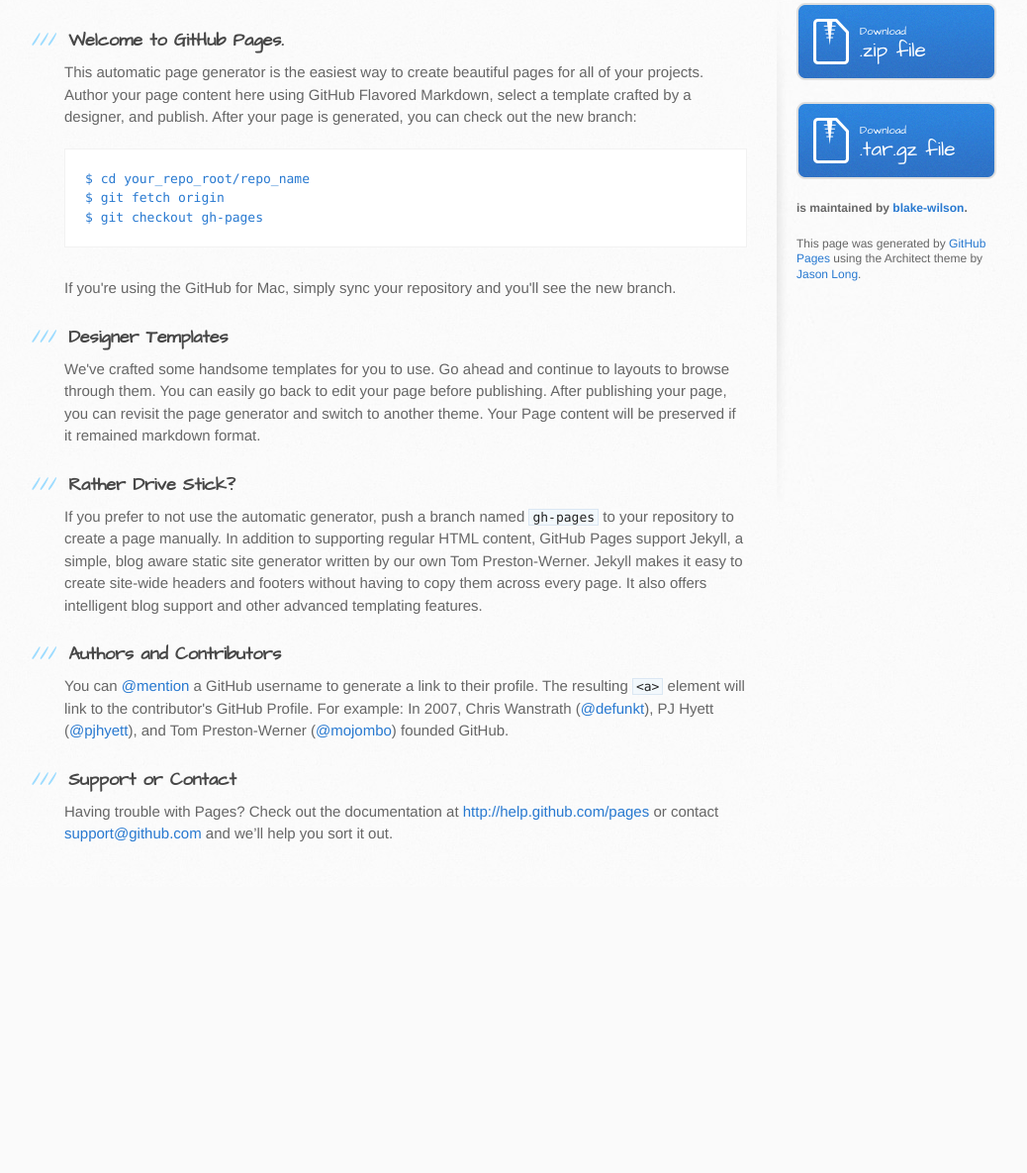
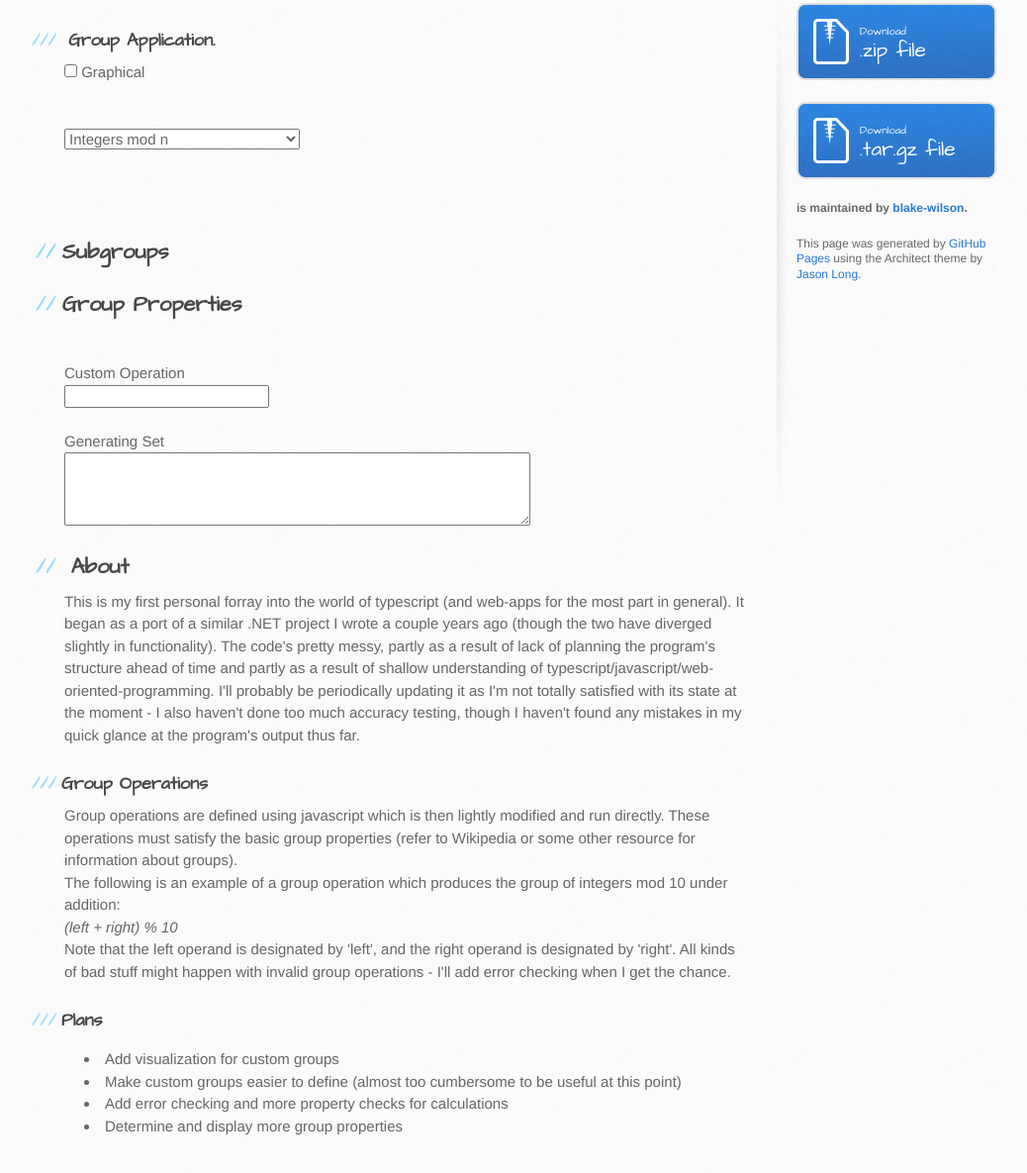
Before and after one commit to blake-wilson/groups, a plain HTML site: page index.html in a window 1280 px wide. Shown: the part 229-1414 px from the top of the page at 99% size, without its empty margins (105-1143 px from the left). Before the commit the page ends 1125 px from the top, so only its background shows below. Drawn offline with Linux system fonts and the light colour scheme.

Commit message:
Updated site to actually have project in it.

```diff
--- a/index.html
+++ b/index.html
@@ -8,6 +8,7 @@
     <link rel="stylesheet" type="text/css" href="stylesheets/stylesheet.css" media="screen">
     <link rel="stylesheet" type="text/css" href="stylesheets/pygment_trac.css" media="screen">
     <link rel="stylesheet" type="text/css" href="stylesheets/print.css" media="print">
+	<link rel="stylesheet" type="text/css" href="stylesheets/groups.css" media="screen">
 
     <!--[if lt IE 9]>
     <script src="//html5shiv.googlecode.com/svn/trunk/html5.js"></script>
@@ -29,37 +30,103 @@
       <div class="inner clearfix">
         <section id="main-content">
           <h3>
-<a id="welcome-to-github-pages" class="anchor" href="#welcome-to-github-pages" aria-hidden="true"><span class="octicon octicon-link"></span></a>Welcome to GitHub Pages.</h3>
+<a id="welcome-to-github-pages" class="anchor" href="#welcome-to-github-pages" aria-hidden="true"><span class="octicon octicon-link"></span></a>Group Application.</h3>
 
-<p>This automatic page generator is the easiest way to create beautiful pages for all of your projects. Author your page content here using GitHub Flavored Markdown, select a template crafted by a designer, and publish. After your page is generated, you can check out the new branch:</p>
+<div>
+    <input type="checkbox" id="graphical_table" value="graphical">
+    <label for="graphical_table">Graphical</label>
 
-<pre><code>$ cd your_repo_root/repo_name
-$ git fetch origin
-$ git checkout gh-pages
-</code></pre>
+    <div style="max-height: 50em; overflow-y: auto;">
+        <table id="cayley_table" style="overflow-x:scroll; white-space: nowrap">
+        </table>
+    </div>
 
-<p>If you're using the GitHub for Mac, simply sync your repository and you'll see the new branch.</p>
+    <div>
+        <table>
+            <tr id="op_window">
+                <!-- element operation window -->
+            </tr>
+        </table>
+    </div>
 
-<h3>
-<a id="designer-templates" class="anchor" href="#designer-templates" aria-hidden="true"><span class="octicon octicon-link"></span></a>Designer Templates</h3>
+    <div>
+        <br />
+        <br />
 
-<p>We've crafted some handsome templates for you to use. Go ahead and continue to layouts to browse through them. You can easily go back to edit your page before publishing. After publishing your page, you can revisit the page generator and switch to another theme. Your Page content will be preserved if it remained markdown format.</p>
+        <select id="pre_def_groups">
+            <option value="1" selected="selected">Integers mod n</option>
+            <option value="2">"Color Group" (Z_n x Z_n x Z_n)</option>
+            <option value="3">Dihedral Group</option>
+            <option value="4">Custom Group</option>
+        </select>
 
-<h3>
-<a id="rather-drive-stick" class="anchor" href="#rather-drive-stick" aria-hidden="true"><span class="octicon octicon-link"></span></a>Rather Drive Stick?</h3>
+        <br /><br />
 
-<p>If you prefer to not use the automatic generator, push a branch named <code>gh-pages</code> to your repository to create a page manually. In addition to supporting regular HTML content, GitHub Pages support Jekyll, a simple, blog aware static site generator written by our own Tom Preston-Werner. Jekyll makes it easy to create site-wide headers and footers without having to copy them across every page. It also offers intelligent blog support and other advanced templating features.</p>
+        <div id="info">
+            <div id="prompts">
+                <!-- div for user prompts related to specific groups -->
+            </div>
+        </div>
 
-<h3>
-<a id="authors-and-contributors" class="anchor" href="#authors-and-contributors" aria-hidden="true"><span class="octicon octicon-link"></span></a>Authors and Contributors</h3>
+        <br />
+        <br />
 
-<p>You can <a href="https://github.com/blog/821" class="user-mention">@mention</a> a GitHub username to generate a link to their profile. The resulting <code>&lt;a&gt;</code> element will link to the contributor's GitHub Profile. For example: In 2007, Chris Wanstrath (<a href="https://github.com/defunkt" class="user-mention">@defunkt</a>), PJ Hyett (<a href="https://github.com/pjhyett" class="user-mention">@pjhyett</a>), and Tom Preston-Werner (<a href="https://github.com/mojombo" class="user-mention">@mojombo</a>) founded GitHub.</p>
+        <h2>Subgroups</h2>
+        <ul id="subgroupsList">
+            <!-- subgroups section -->
+        </ul>
+        <h2>Group Properties</h2>
+        <ul id="propertiesList">
+            <!-- properties list -->
+        </ul>
 
-<h3>
-<a id="support-or-contact" class="anchor" href="#support-or-contact" aria-hidden="true"><span class="octicon octicon-link"></span></a>Support or Contact</h3>
+        <br />
+        Custom Operation
+        <br />
+        <input type="text" id="operation">
+        <br /><br />
+        Generating Set
+        <br />
+        <textarea rows="3" cols="50" id="userElts">
+        </textarea>
 
-<p>Having trouble with Pages? Check out the documentation at <a href="http://help.github.com/pages">http://help.github.com/pages</a> or contact <a href="mailto:support@github.com">support@github.com</a> and we’ll help you sort it out.</p>
-        </section>
+
+    </div>
+
+    <script src="javascripts/app.js"></script>
+
+</div>
+
+<h2>
+About
+</h2>
+    <p>
+        This is my first personal forray into the world of typescript (and web-apps for the most part in general).  It began as a port of a similar .NET project I wrote a couple years ago (though the two have diverged slightly in functionality).
+        The code's pretty messy, partly as a result of lack of planning the program's structure ahead of time and partly as a result of shallow understanding of typescript/javascript/web-oriented-programming.  I'll
+        probably be periodically updating it as I'm not totally satisfied with its state at the moment - I also haven't done too much accuracy testing, though I haven't found any mistakes
+        in my quick glance at the program's output thus far.
+    </p>
+    <h3>Group Operations</h3>
+    <p>
+        Group operations are defined using javascript which is then lightly modified and run directly.  These operations must satisfy the basic group properties (refer to Wikipedia or some other resource
+        for information about groups).
+        <br/>
+        The following is an example of a group operation which produces the group of integers mod 10 under addition:
+        <br />
+        <em>(left + right) % 10</em>
+        <br />
+        Note that the left operand is designated by 'left', and the right operand is designated by 'right'.  All kinds of bad stuff might happen with invalid group operations - I'll add error checking when I get the chance.
+    </p>
+
+    <h3>Plans</h3>
+    <ul>
+        <li>Add visualization for custom groups</li>
+        <li>Make custom groups easier to define (almost too cumbersome to be useful at this point)</li>
+        <li>Add error checking and more property checks for calculations</li>
+        <li>Determine and display more group properties</li>
+    </ul>
+    </section>
+
 
         <aside id="sidebar">
           <a href="https://github.com/blake-wilson/groups/zipball/master" class="button">
--- /dev/null
+++ b/stylesheets/groups.css
@@ -0,0 +1,16 @@
+table#cayley_table { border-collapse:collapse; border: 0; }
+
+
+input.param { width: 60px; margin-right: 10px; margin-bottom: 0.5em; }
+
+td.cayleycell { padding: 0; margin: 0; }
+
+.small { font-size: 0.875em; }
+
+li.subgroup { display: block;
+    background-image: url("../images/green_bullet_16.png");
+    background-position: left;
+    background-repeat: no-repeat;
+
+    padding-left:20px;
+}
--- a/stylesheets/stylesheet.css
+++ b/stylesheets/stylesheet.css
@@ -588,7 +588,6 @@ hr {
 }
 
 table {
-  width: 100%;
   border: 1px solid #ebebeb;
 }
 
@@ -597,8 +596,6 @@ th {
 }
 
 td {
-  border: 1px solid #ebebeb;
-  text-align: center;
   font-weight: 300;
 }
 
```
